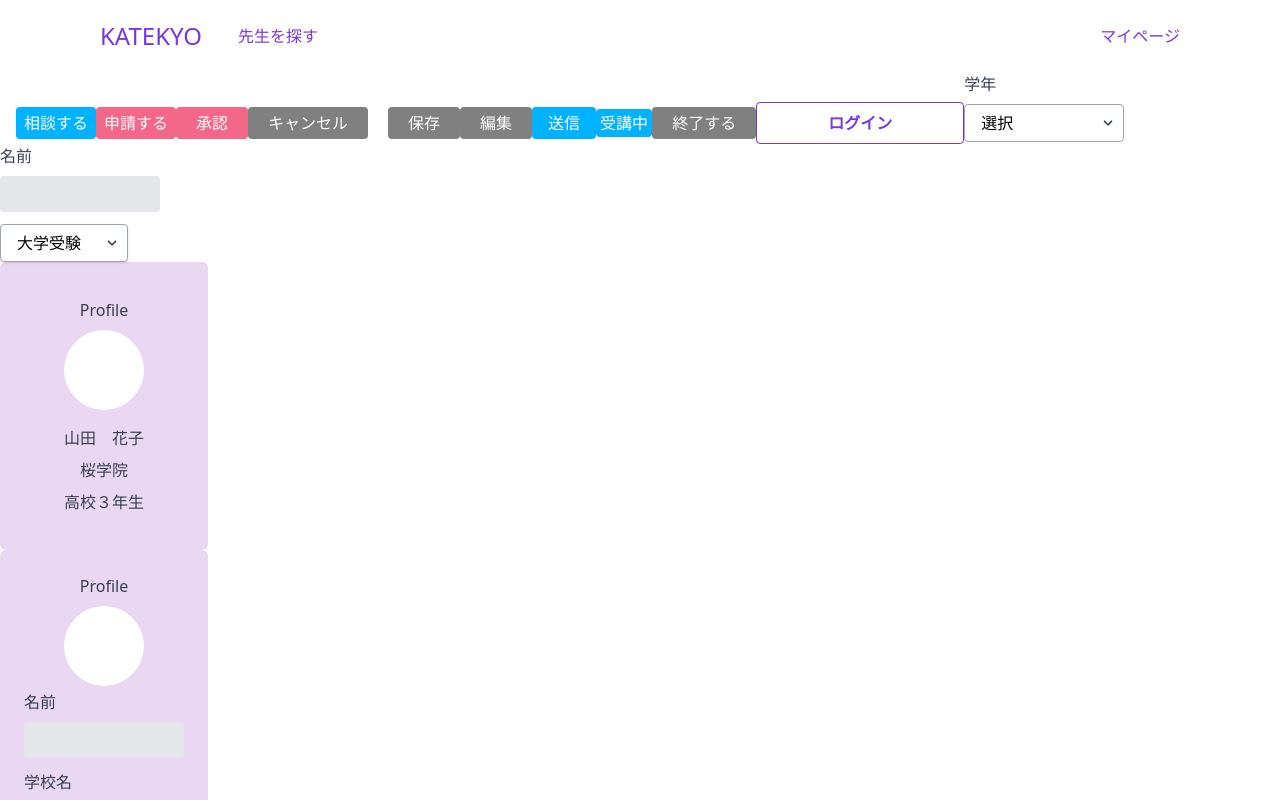
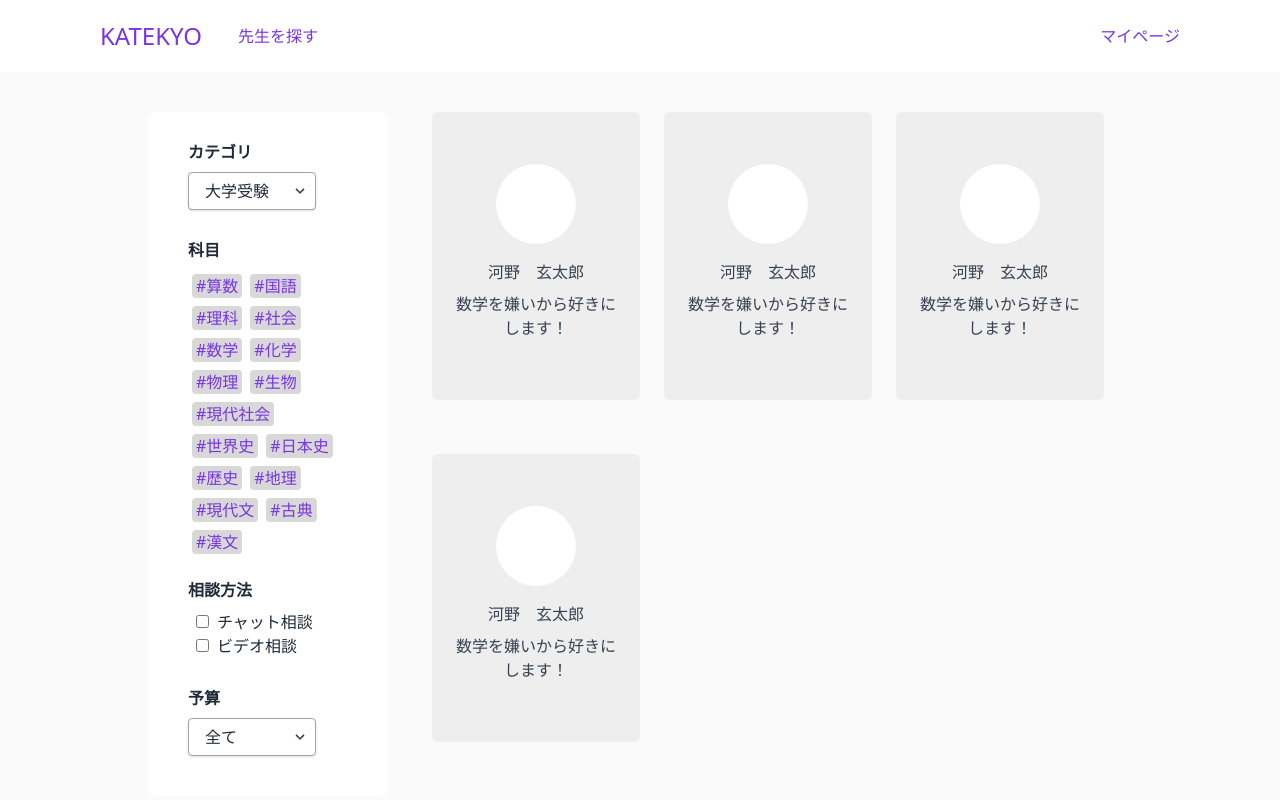
Before and after one commit to iamyabui/katekyo, a Next.js app: page / in a window 1280 px wide. Shown: the top 800 px of the page. Built offline with nearby package versions, Linux system fonts and the light colour scheme.

Commit message:
#25 共通　先生プロフィール一覧作成

```diff
--- a/components/buttons/subjects.js
+++ b/components/buttons/subjects.js
@@ -3,9 +3,9 @@ export default function Subject(props) {
 
   return (
     <>
-      <button className="bg-subject-gray hover:bg-origin-purple hover:text-white text-origin-purple px-1 my-1 mx-1 rounded">
+      <p className="inline-block bg-subject-gray hover:bg-origin-purple hover:text-white text-origin-purple px-1 my-1 mx-1 rounded">
         {subject}
-      </button>
+      </p>
     </>
   );
 }
--- a/components/cards/teacherProfileDetail.js
+++ b/components/cards/teacherProfileDetail.js
@@ -1,4 +1,3 @@
-import Subject from "../buttons/subjects";
 import Consultation from "../buttons/consultation";
 import IconBig from "../icon/iconBig";
 
@@ -8,14 +7,12 @@ export default function TeacherProfileDetail() {
       <p className="my-1">Profile</p>
       <IconBig />
       <p className="mt-3 mb-1">松丸　慎吾</p>
+      <Consultation />
+      <p className="my-1">実績</p>
       <p className="my-1">専門</p>
       <p className="my-1">担当科目</p>
-      <div className="flex my-1 px-5">
-        <Subject />
-        <Subject />
-      </div>
+      <div className="flex my-1 px-5"></div>
       <p className="my-1">相談方法</p>
-      <Consultation />
     </div>
   );
 }
--- a/components/cards/topProfile.js
+++ b/components/cards/topProfile.js
@@ -3,7 +3,7 @@ import IconBig from "../icon/iconBig";
 
 export default function TopProfile() {
   return (
-    <div className="w-52 py-5 bg-card-gray rounded-md flex flex-col justify-center items-center text-gray-700">
+    <div className="w-52 h-72 py-3 mx-3 mb-3 bg-card-gray rounded-md flex flex-col justify-center items-center text-gray-700">
       <IconBig />
       <p className="mt-3 mb-1">河野　玄太郎</p>
       <p className="my-1 px-6 text-center">数学を嫌いから好きにします！</p>
--- a/components/checkbox/consultMethods.js
+++ b/components/checkbox/consultMethods.js
@@ -2,7 +2,7 @@ export default function ConsultMethods() {
   return (
     <>
       <label className="font-bold">相談方法</label>
-      <div className="mt-2 ml-2">
+      <div className="mt-2 ml-2 mb-5">
         <div>
           <input
             type="checkbox"
--- /dev/null
+++ b/components/common/topLeftMenu.js
@@ -0,0 +1,24 @@
+import Category from "../pulldown/category";
+import ConsultMethods from "../checkbox/consultMethods";
+import SelectSubjects from "../selectButtons/selectSubjects";
+import Budget from "../pulldown/budget";
+
+export default function TopLeftMenu() {
+  return (
+    <div className="max-w-[15rem] text-gray-800 flex flex-col pr-10 pl-10 mx-5 mt-10 py-5 bg-white rounded-lg">
+      <div className="flex flex-col mb-5">
+        <label className="py-2 font-bold">カテゴリ</label>
+        <Category />
+      </div>
+      <div className="flex flex-col mb-5">
+        <label className="py-2 font-bold">科目</label>
+        <div className="flex flex-wrap">
+          <SelectSubjects />
+        </div>
+      </div>
+
+      <ConsultMethods />
+      <Budget />
+    </div>
+  );
+}
--- a/components/pulldown/budget.js
+++ b/components/pulldown/budget.js
@@ -1,17 +1,24 @@
 export default function Budget() {
-  const cost = [];
-  let i = 1000;
-
-  const costMade = () => {
-    while (i < 3000) {
-      cost.push(<option>{i}</option>);
-    }
-  };
+  const costArray = [
+    "全て",
+    "~1000円",
+    "1000円~3000円",
+    "3000円~5000円",
+    "5000円~10000円",
+    "10000円~15000円",
+    "15000円~20000円",
+    "20000円~25000円",
+    "25000円~30000円",
+  ];
 
   return (
+    <div className="flex flex-col mb-5">
+      <label className="py-2 font-bold">予算</label>
       <div className="inline-block relative w-32">
         <select className="block appearance-none w-full bg-white border border-gray-400 hover:border-gray-500 px-4 py-2 pr-8 rounded shadow leading-tight focus:outline-none focus:shadow-outline">
-        {cost}
+          {costArray.map((cost, index) => (
+            <option key={index}>{cost}</option>
+          ))}
         </select>
         <div className="pointer-events-none absolute inset-y-0 right-0 flex items-center px-2 text-gray-700">
           <svg
@@ -23,5 +30,6 @@ export default function Budget() {
           </svg>
         </div>
       </div>
+    </div>
   );
 }
--- a/pages/index.js
+++ b/pages/index.js
@@ -1,26 +1,7 @@
 import Head from "next/head";
-import Subject from "../components/buttons/subjects";
-import Consultation from "../components/buttons/consultation";
-import Apply from "../components/buttons/apply";
-import Approve from "../components/buttons/approve";
-import Cancel from "../components/buttons/cancel";
-import Save from "../components/buttons/save";
-import Edit from "../components/buttons/edit";
-import Send from "../components/buttons/send";
-import Approved from "../components/buttons/status";
-import Finish from "../components/buttons/finish";
-import Login from "../components/buttons/login";
-import Grade from "../components/pulldown/grade";
-import Name from "../components/form/profileName";
-import Category from "../components/pulldown/category";
-import Budget from "../components/pulldown/budget";
-import StudentProfileDetail from "../components/cards/studentProfileDetail";
-import StudentProfileEdit from "../components/cards/studentProfileEdit";
-import MyStudentProfile from "../components/cards/mystudentProfile";
+import Header from "../components/common/header";
+import TopLeftMenu from "../components/common/topLeftMenu";
 import TopProfile from "../components/cards/topProfile";
-import TeacherProfileDetail from "../components/cards/teacherProfileDetail";
-import TeacherProfileEdit from "../components/cards/teacherProfileEdit";
-import Header from "../components/common/header";
 
 export default function Home() {
   return (
@@ -31,29 +12,17 @@ export default function Home() {
         <link rel="icon" href="/favicon.ico" />
       </Head>
       <Header />
-      <Subject />
-      <Consultation />
-      <Apply />
-      <Approve />
-      <Cancel />
-      <Save />
-      <Edit />
-      <Send />
-      <Approved />
-      <Finish />
-      <Login />
-      {/* <Pending />
-      <Completed /> */}
-      <Grade />
-      <Name />
-      <Category />
-      {/* <Budget /> */}
-      <StudentProfileDetail />
-      <StudentProfileEdit />
-      <MyStudentProfile />
-      <TopProfile />
-      <TeacherProfileDetail />
-      <TeacherProfileEdit />
+      <div className="bg-top-bg h-screen">
+        <div className="flex max-w-5xl mx-auto">
+          <TopLeftMenu />
+          <div className="flex flex-wrap pt-10 ml-3">
+            <TopProfile />
+            <TopProfile />
+            <TopProfile />
+            <TopProfile />
+          </div>
+        </div>
+      </div>
     </div>
   );
 }
--- /dev/null
+++ b/pages/test.js
@@ -0,0 +1,59 @@
+import Head from "next/head";
+import Subject from "../components/buttons/subjects";
+import Consultation from "../components/buttons/consultation";
+import Apply from "../components/buttons/apply";
+import Approve from "../components/buttons/approve";
+import Cancel from "../components/buttons/cancel";
+import Save from "../components/buttons/save";
+import Edit from "../components/buttons/edit";
+import Send from "../components/buttons/send";
+import Approved from "../components/buttons/status";
+import Finish from "../components/buttons/finish";
+import Login from "../components/buttons/login";
+import Grade from "../components/pulldown/grade";
+import Name from "../components/form/profileName";
+import Category from "../components/pulldown/category";
+import Budget from "../components/pulldown/budget";
+import StudentProfileDetail from "../components/cards/studentProfileDetail";
+import StudentProfileEdit from "../components/cards/studentProfileEdit";
+import MyStudentProfile from "../components/cards/mystudentProfile";
+import TopProfile from "../components/cards/topProfile";
+import TeacherProfileDetail from "../components/cards/teacherProfileDetail";
+import TeacherProfileEdit from "../components/cards/teacherProfileEdit";
+import Header from "../components/common/header";
+
+export default function Test() {
+  return (
+    <div>
+      <Head>
+        <title>Create Next App</title>
+        <meta name="description" content="Generated by create next app" />
+        <link rel="icon" href="/favicon.ico" />
+      </Head>
+      <Header />
+      <Subject />
+      <Consultation />
+      <Apply />
+      <Approve />
+      <Cancel />
+      <Save />
+      <Edit />
+      <Send />
+      <Approved />
+      <Finish />
+      <Login />
+      {/* <Pending />
+      <Completed /> */}
+      <Grade />
+      <Name />
+      <Category />
+      <Budget />
+      <StudentProfileDetail />
+      <StudentProfileEdit />
+      <MyStudentProfile />
+      <TopProfile />
+      <TeacherProfileDetail />
+      <TeacherProfileEdit />
+    </div>
+  );
+}
--- a/pages/topTeacherDetail.js
+++ b/pages/topTeacherDetail.js
@@ -6,10 +6,27 @@ export default function TopTeacherDetail() {
   return (
     <>
       <Header />
-      <div className="bg-top-bg">
+      <div className="bg-top-bg h-screen">
         <div className="flex max-w-4xl m-auto py-10">
           <TeacherProfileDetail />
-          <Box />
+          <div className="flex-column mx-10 px-10 w-[40rem] bg-white p-8 rounded text-gray-700">
+            <h1>全科目苦手克服方法を目指します！</h1>
+            <div className="mt-5">
+              <h1>自己紹介</h1>
+              <p className="mt-2">
+                東京大学3年生の松丸慎吾です。偏差値30から現役で東大に入学することができました！
+                個人に合わせた勉強方法を一緒に考えて、希望大学に合わせて一緒に勉強しませんか？
+                ご連絡お待ちしております！！
+              </p>
+            </div>
+            <div className="mt-5">
+              <h1>サポート内容</h1>
+              <div className="mt-2">
+                <p>★チャット相談/週1ビデオ相談（30分）3000円</p>
+                <p>★チャット相談/週1ビデオ講義（50分）6000円</p>
+              </div>
+            </div>
+          </div>
         </div>
       </div>
     </>
```
Lines whose indentation alone changed are shown as unchanged.
